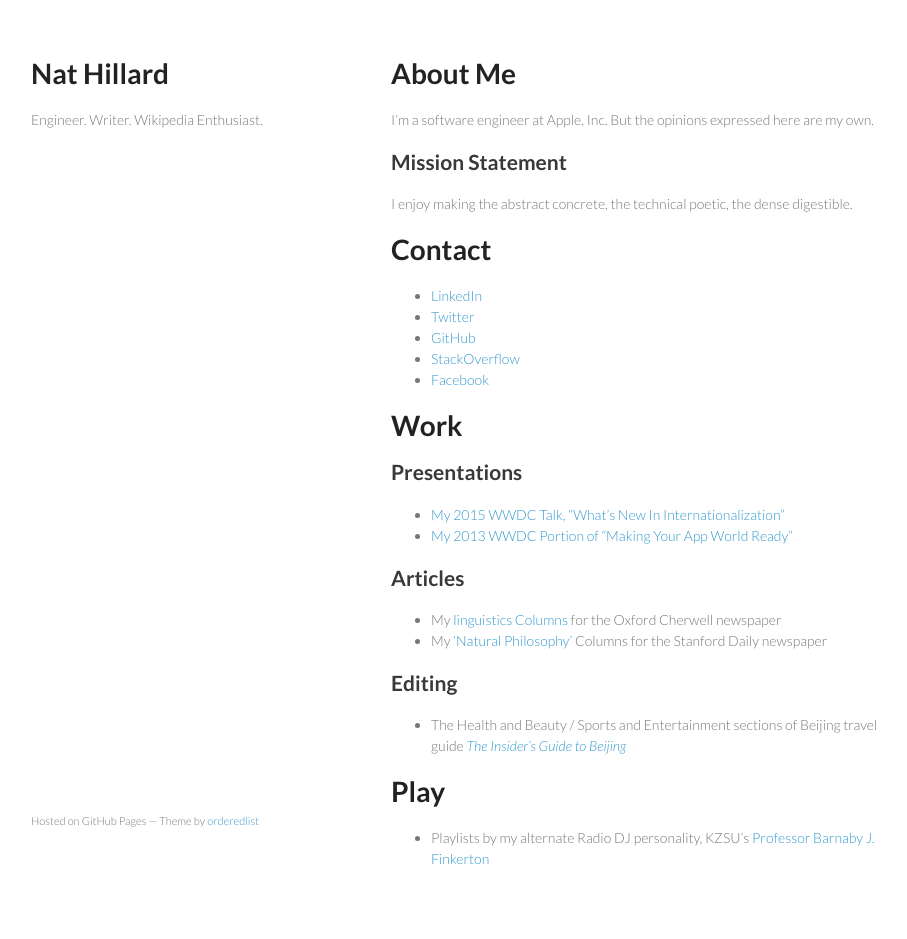
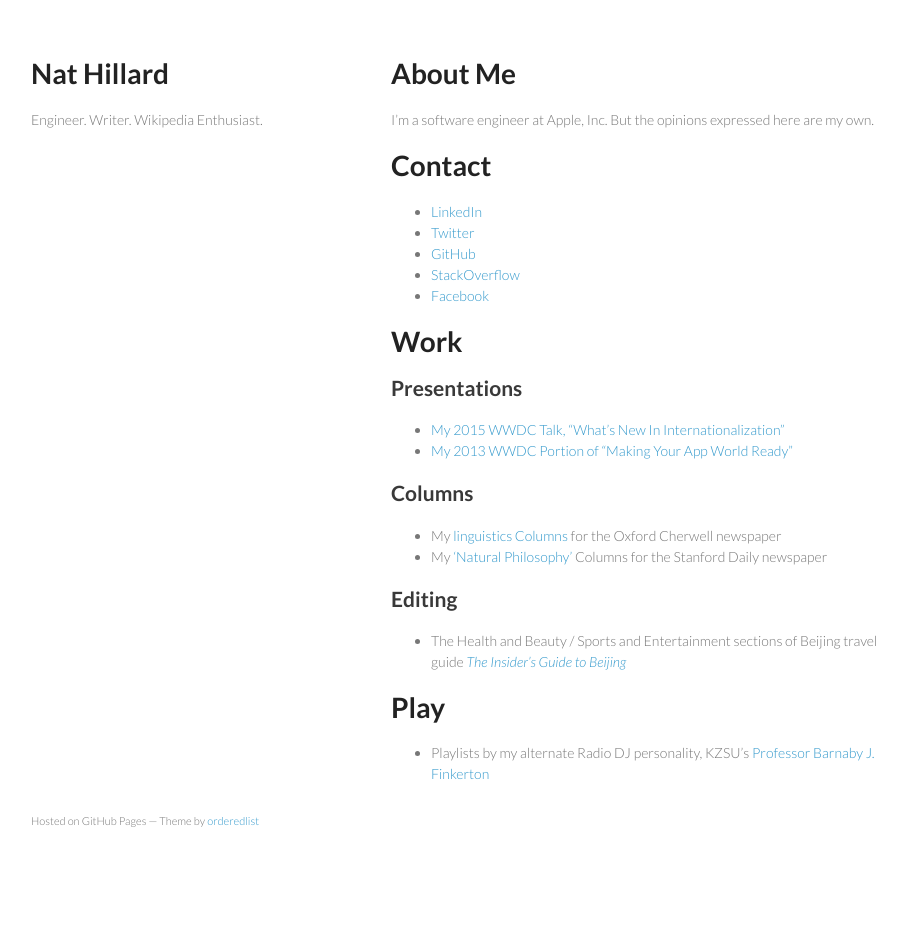
Before and after one commit to natbaca/natbaca.github.io, a Jekyll site: the page built from index.md, in a window 1280 px wide. Shown: the whole page, without its empty margins (179-1086 px from the left). Built offline with Jekyll 4.4.1, drawn with Linux system fonts in a browser that asks for light colours; Markdown is read by kramdown in place of the engine named in the settings; after the commit the page ends 900 px from its top, so only the background shows below that.

Commit message:
removing mission statement

```diff
--- a/index.md
+++ b/index.md
@@ -4,9 +4,6 @@ layout: index
 
 # About Me
 I'm a software engineer at Apple, Inc. But the opinions expressed here are my own.
-
-## Mission Statement
-I enjoy making the abstract concrete, the technical poetic, the dense digestible.
 
 # Contact
 * [LinkedIn](https://www.linkedin.com/profile/view?id=AAMAAAJfr9AB7cCKhIDzlIMU4jOeed_Lo4Ft0lc)
@@ -20,7 +17,7 @@ I enjoy making the abstract concrete, the technical poetic, the dense digestible
 * [My 2015 WWDC Talk, "What's New In Internationalization"](https://developer.apple.com/videos/wwdc/2015/?id=227)
 * [My 2013 WWDC Portion of "Making Your App World Ready"](https://developer.apple.com/videos/wwdc/2013/#219)
 
-## Articles
+## Columns
 * My [linguistics Columns](http://www.cherwell.org/profile/nat-hillard) for the Oxford Cherwell newspaper
 * My ['Natural Philosophy'](http://stanforddailyarchive.com/cgi-bin/stanford?a=q&hs=1&r=1&results=1&txq=nat+hillard&txf=txIN&ssnip=txt&o=20&dafdq=&dafmq=&dafyq=&datdq=&datmq=&datyq=&e=-------en-20--1--txt-txIN-nathillard------) Columns for the Stanford Daily newspaper
 
```
